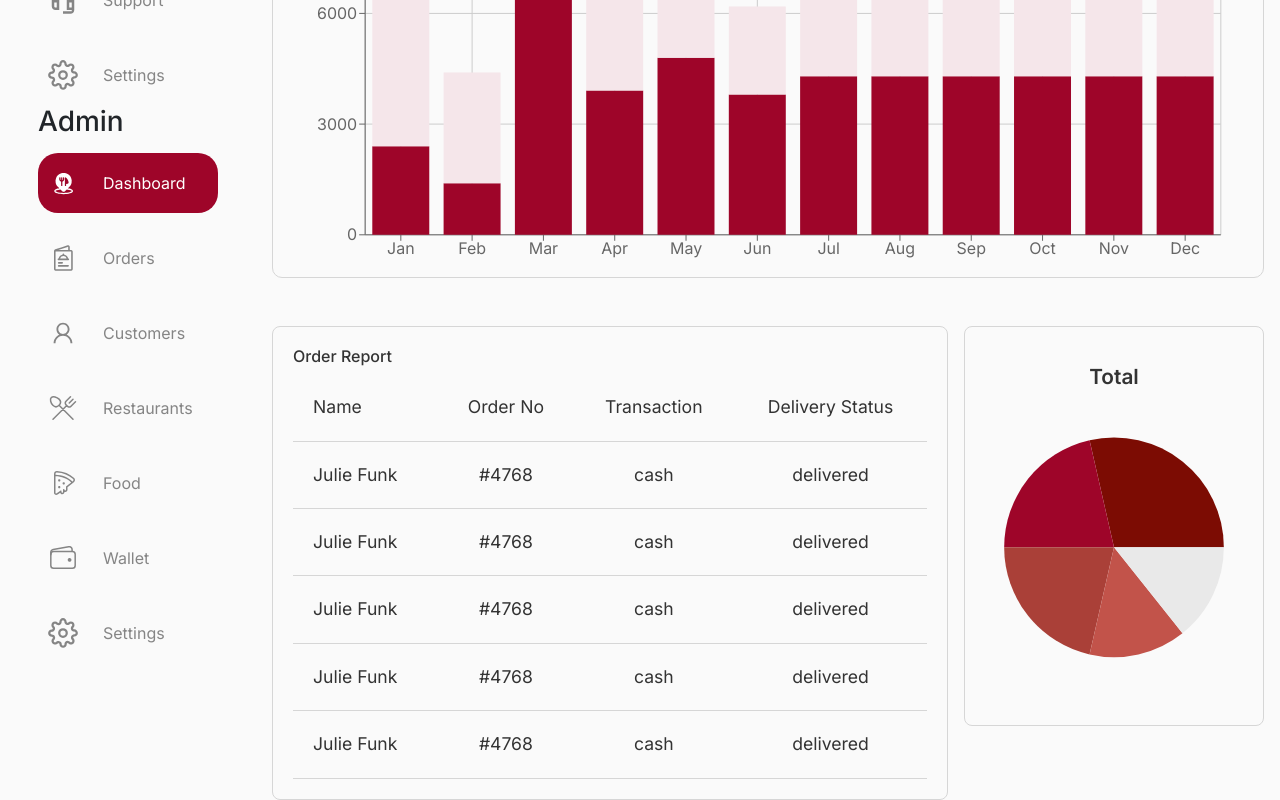
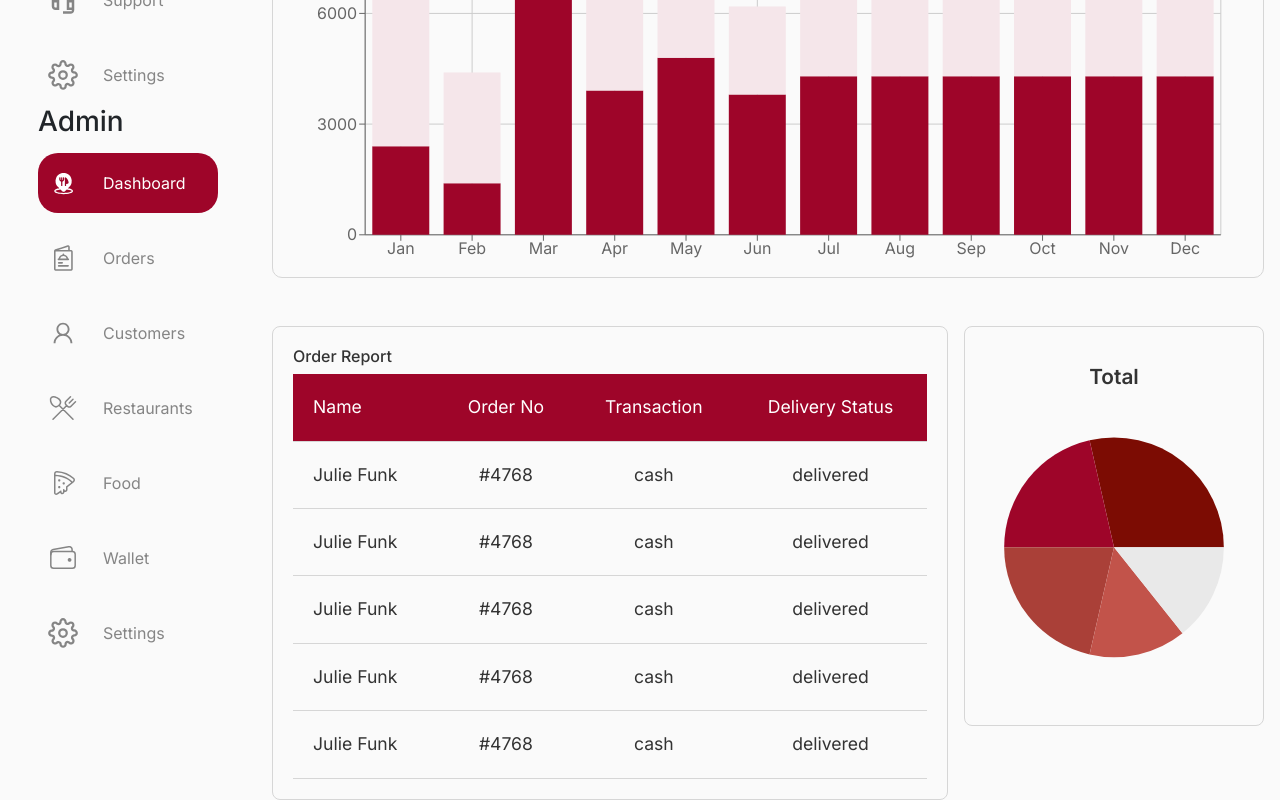
Before and after one commit to remon-samir1/bring-es, a React (Create React App) app: page /dashboard/admin-main in a window 1280 px wide. In both pictures the pointer is over the element 610 px from the left and 1056 px from the top of the page. Shown: the part 649-1449 px from the top of the page. Built offline with nearby package versions, Linux system fonts and the light colour scheme; what cookie-universal would draw is missing.

Commit message:
first upload

```diff
--- a/src/Components/Dashboard/Table/Table.css
+++ b/src/Components/Dashboard/Table/Table.css
@@ -15,6 +15,17 @@
 }
 .custom-table tr {
   border-bottom: 1px solid #d6d6d6;
+  transition: 0.6s;
+
+}
+.custom-table tr:hover{
+  background-color: var(--btn-color);
+}
+.custom-table tr:hover td {
+  color: #fff;
+}
+.custom-table tr:hover  th{
+  color: #fff;
 }
 .custom-table td:first-child,
 .custom-table th:first-child{
```
